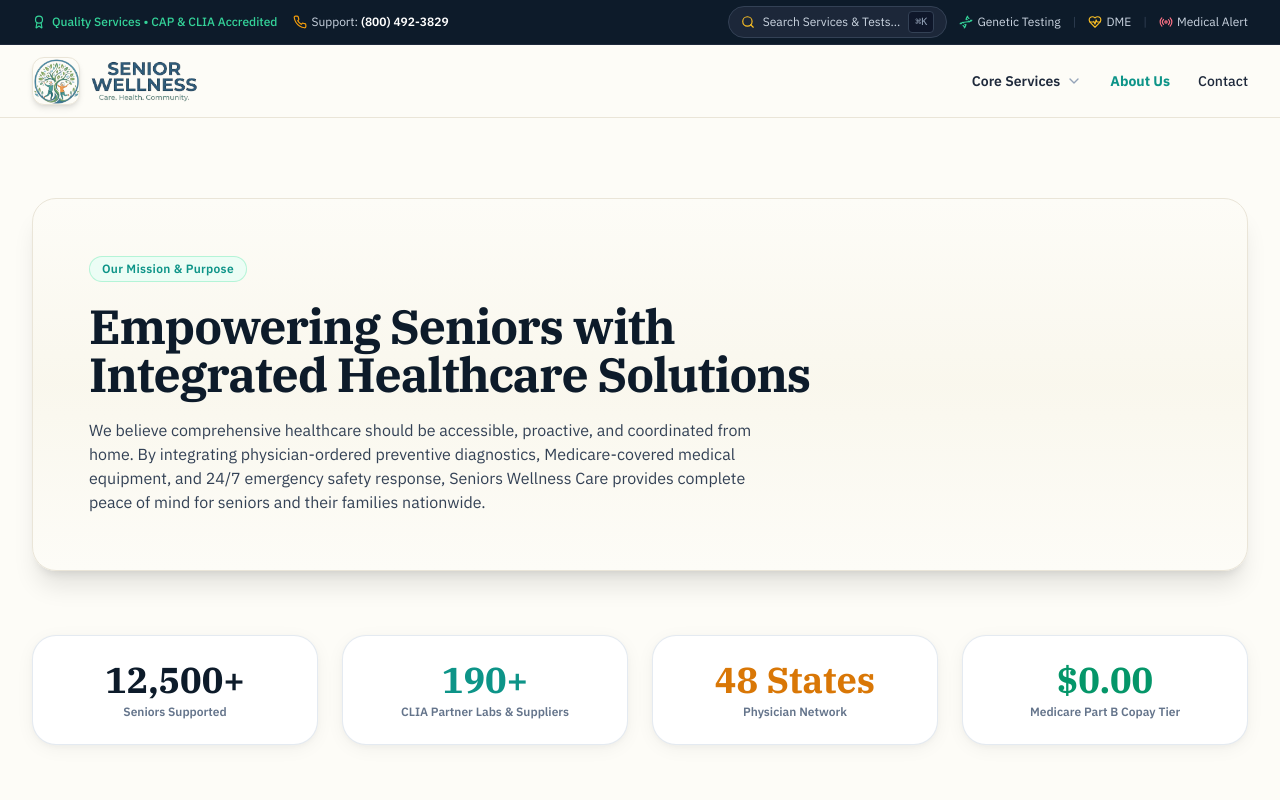
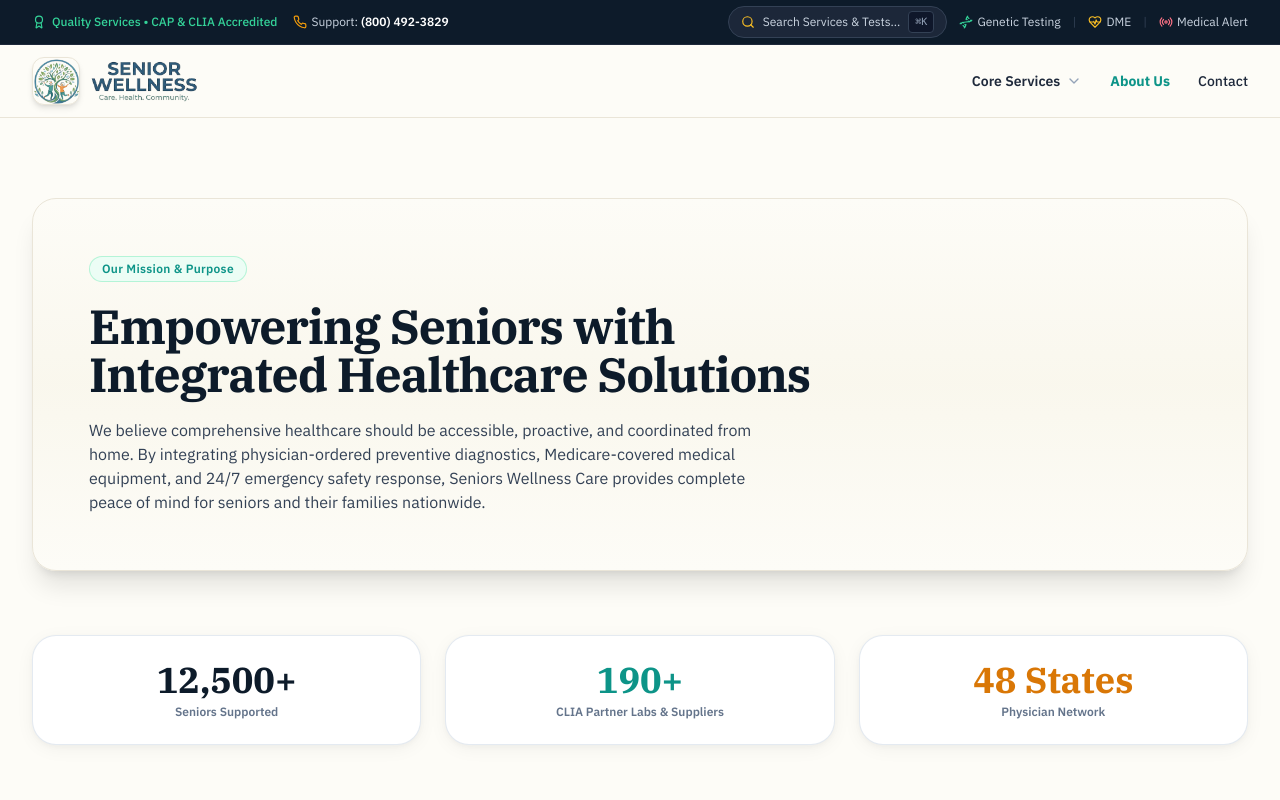
Before and after one commit to itpristine/seniorswellnesscare, a Next.js app: page /about-us in a window 1280 px wide. Shown: the top 800 px of the page. Built offline with nearby package versions, Linux system fonts and the light colour scheme.

Commit message:
fix: adjust grid layout for impact numbers section on About Us page

```diff
--- a/app/about-us/page.tsx
+++ b/app/about-us/page.tsx
@@ -67,7 +67,7 @@
         </div>
 
         {/* Impact Numbers */}
-        <div className="grid grid-cols-2 md:grid-cols-4 gap-6">
+        <div className="grid grid-cols-1 sm:grid-cols-3 gap-6">
           <Card className="p-6 rounded-3xl bg-white border border-slate-200/90 shadow-clinical text-center space-y-1">
             <span className="font-serif-heading font-bold text-3xl sm:text-4xl text-[#0D1B2A]">
               12,500+
@@ -87,13 +87,6 @@
               48 States
             </span>
             <p className="text-xs text-slate-500 font-semibold">Physician Network</p>
-          </Card>
-
-          <Card className="p-6 rounded-3xl bg-white border border-slate-200/90 shadow-clinical text-center space-y-1">
-            <span className="font-serif-heading font-bold text-3xl sm:text-4xl text-emerald-600">
-              $0.00
-            </span>
-            <p className="text-xs text-slate-500 font-semibold">Medicare Part B Copay Tier</p>
           </Card>
         </div>
 
```
